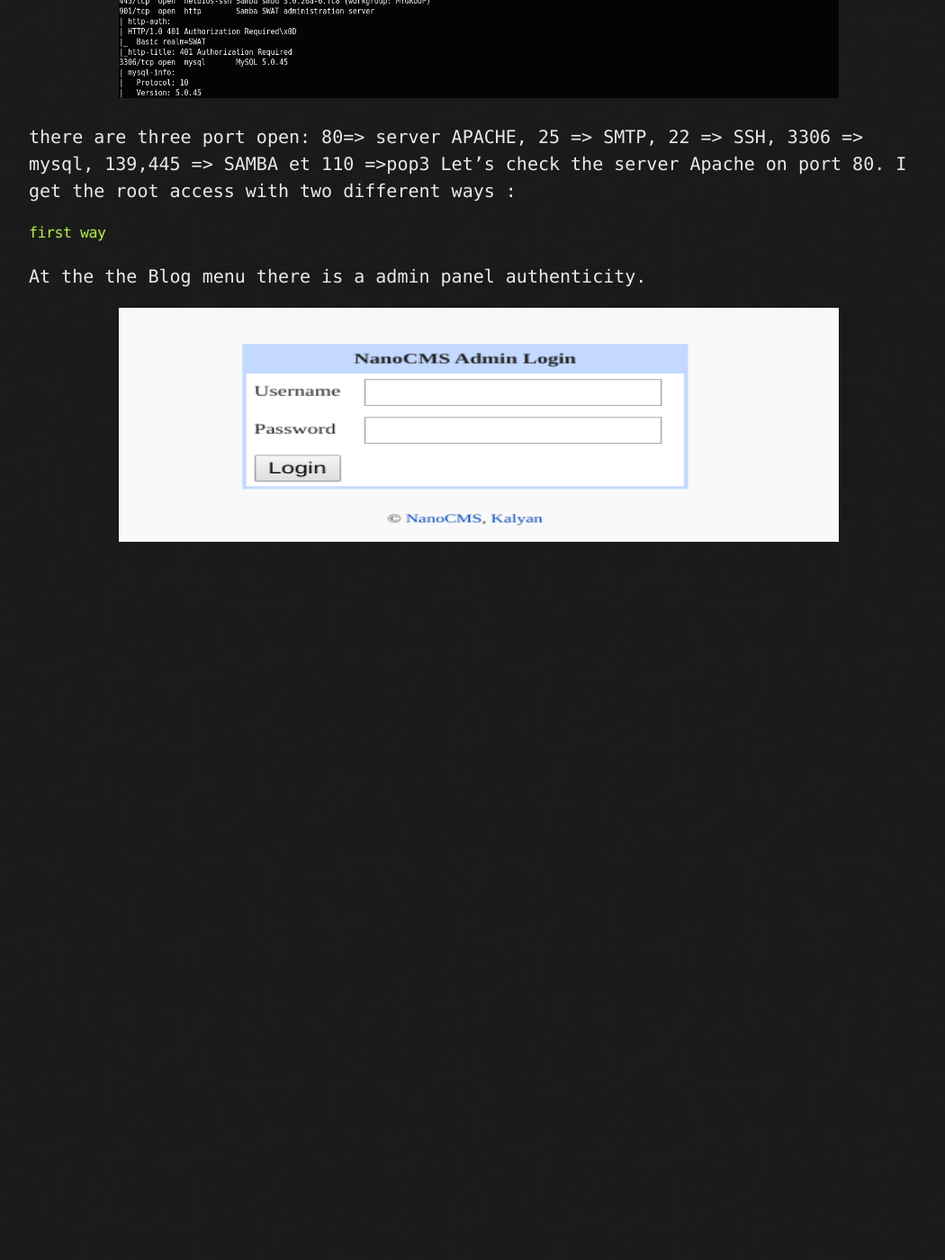
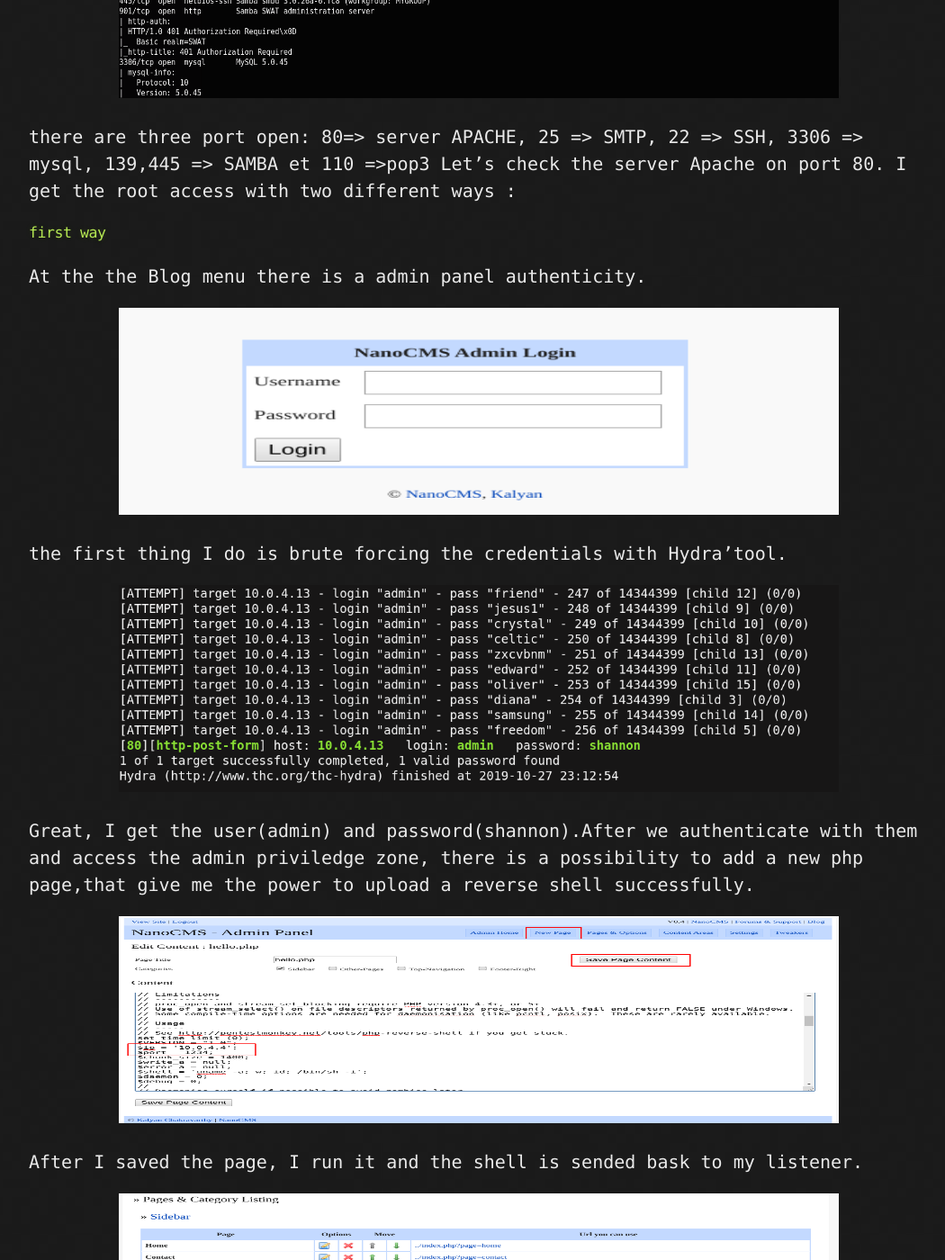
Before and after one commit to rajoul/rajoul.github.io, a Jekyll site: the page built from my_write_up/LAMPSecurity-5.md, in a window 1280 px wide and 1400 px high, scrolled down 1289 px. Shown: the whole window at 90% size, without its empty margins (108-1158 px from the left). Built offline with Jekyll 4.4.1, drawn with Linux system fonts in a browser that asks for light colours; our own code applies the rules of GitHub Pages for plain Markdown files; before the commit the page ends 1919 px from its top, so only the background shows below that; some of the changed text lies outside the part shown.

Commit message:
Update LAMPSecurity-5.md

```diff
--- a/my_write_up/LAMPSecurity-5.md
+++ b/my_write_up/LAMPSecurity-5.md
@@ -19,5 +19,30 @@
 ##### first way
 At the the Blog menu there is a admin panel authenticity.
 <p align="center">
-  <img src="https://rajoul.github.io/my_write_up/image/LAMPSecurity-5/admin_panel.png" width="800" height="260">
+  <img src="https://rajoul.github.io/my_write_up/image/LAMPSecurity-5/admin_panel.png" width="800" height="230">
 </p>
+the first thing I do is brute forcing the credentials with Hydra'tool.
+<p align="center">
+  <img src="https://rajoul.github.io/my_write_up/image/LAMPSecurity-5/hydra.png" width="800" height="230">
+</p>
+Great, I get the user(admin) and password(shannon).After we authenticate with them and access the admin priviledge zone, there is
+a possibility to add a new php page,that give me the power to upload a reverse shell successfully.
+<p align="center">
+  <img src="https://rajoul.github.io/my_write_up/image/LAMPSecurity-5/5.png" width="800" height="230">
+</p>
+After I saved the page, I run it and the shell is sended bask to my listener.
+<p align="center">
+  <img src="https://rajoul.github.io/my_write_up/image/LAMPSecurity-5/6.png" width="800" height="230">
+</p>
+I get the remote access to the target as a **apache** user,I check the version of the OS it seems to be vulnerable to local priviledge escalation.
+<p align="center">
+  <img src="https://rajoul.github.io/my_write_up/image/LAMPSecurity-5/7.png" width="800" height="230">
+</p>
+metasploit is the best tool for discovering exploits,
+<p align="center">
+  <img src="https://rajoul.github.io/my_write_up/image/LAMPSecurity-5/searchsploit.png" width="800" height="230">
+</p>
+So, I upload it,compile it and send it to my target to execute it.And Finally we have a root access.
+<p align="center">
+  <img src="https://rajoul.github.io/my_write_up/image/LAMPSecurity-5/root_access.png" width="800" height="230">
+</p>
```
